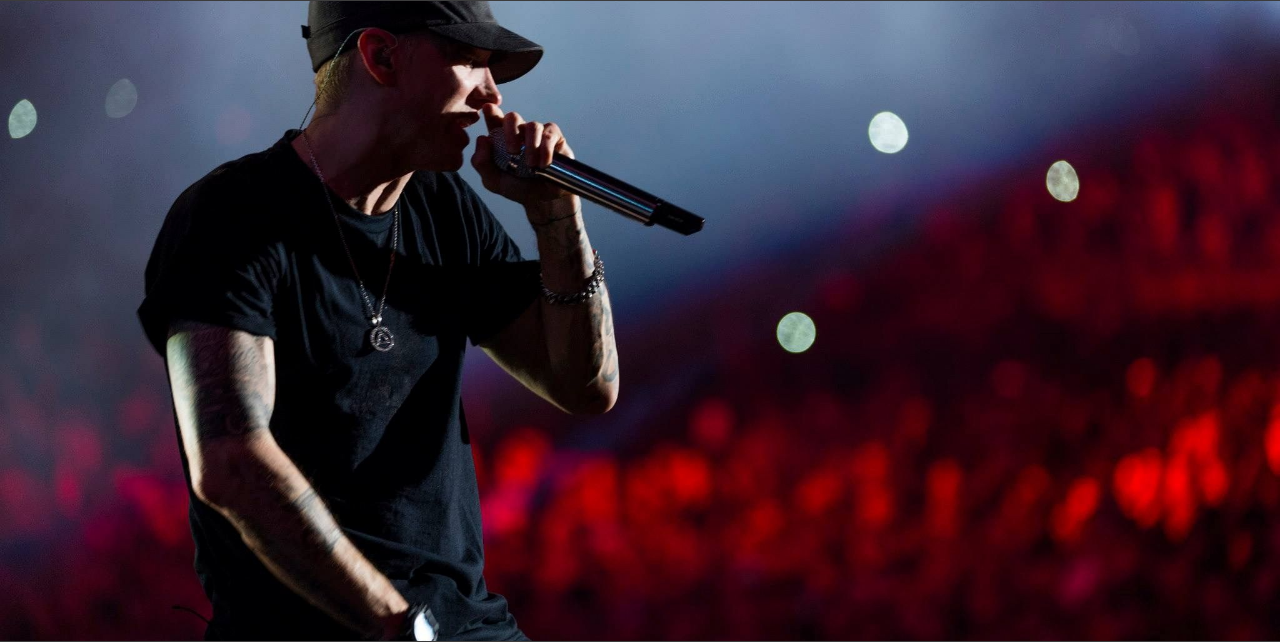
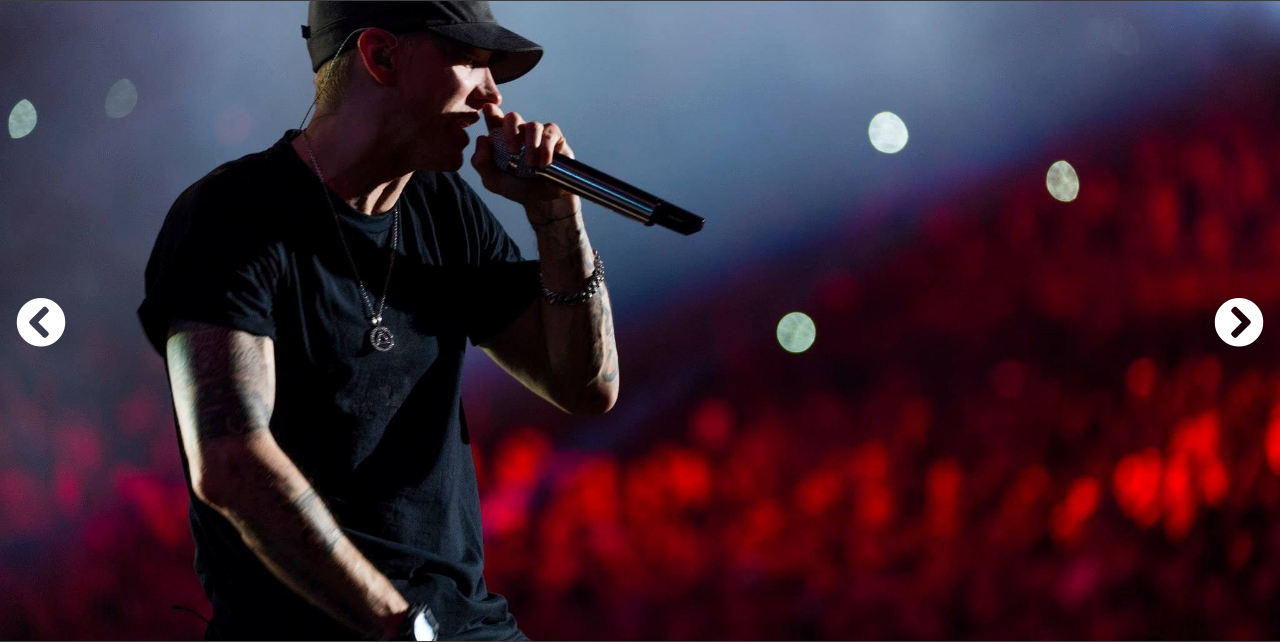
Before and after one commit to Ficelo/Noisemapper, a PHP site: page / in a window 1280 px wide. Shown: the part 186-828 px from the top of the page. Run offline with PHP 8.4, Linux system fonts and the light colour scheme; data comes from the database, SQL or seed files in the repository.

Commit message:
Update index.php

```diff
--- a/index.php
+++ b/index.php
@@ -8,6 +8,7 @@
         <meta name="viewport" content="width=device-width, initial-scale=1.0">
         <title>NoiseMapper</title>
         <link rel="stylesheet" href="https://fonts.googleapis.com/css2?family=Bree+Serif&display=swap">
+        <link rel="stylesheet" href="https://cdnjs.cloudflare.com/ajax/libs/font-awesome/5.15.4/css/all.min.css" integrity="sha512-1ycn6IcaQQ40/MKBW2W4Rhis/DbILU74C1vSrLJxCq57o941Ym01SwNsOMqvEBFlcgUa6xLiPY/NS5R+E6ztJQ==" crossorigin="anonymous" referrerpolicy="no-referrer" />
         <link rel="stylesheet" href="./RESSOURCES/CSS/bandeaux.css" />
         <link rel="stylesheet" href="./RESSOURCES/CSS/index.css" />
 
```
Lines whose indentation alone changed are shown as unchanged.
